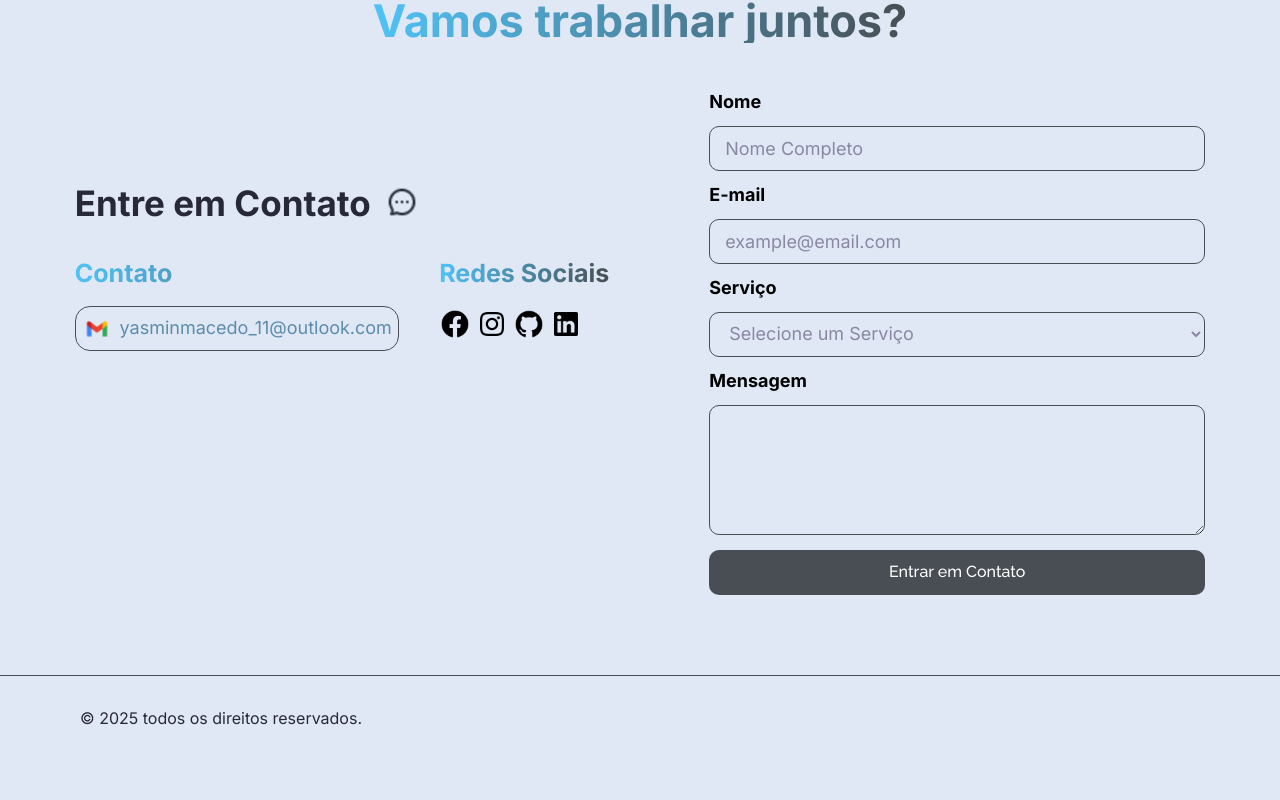
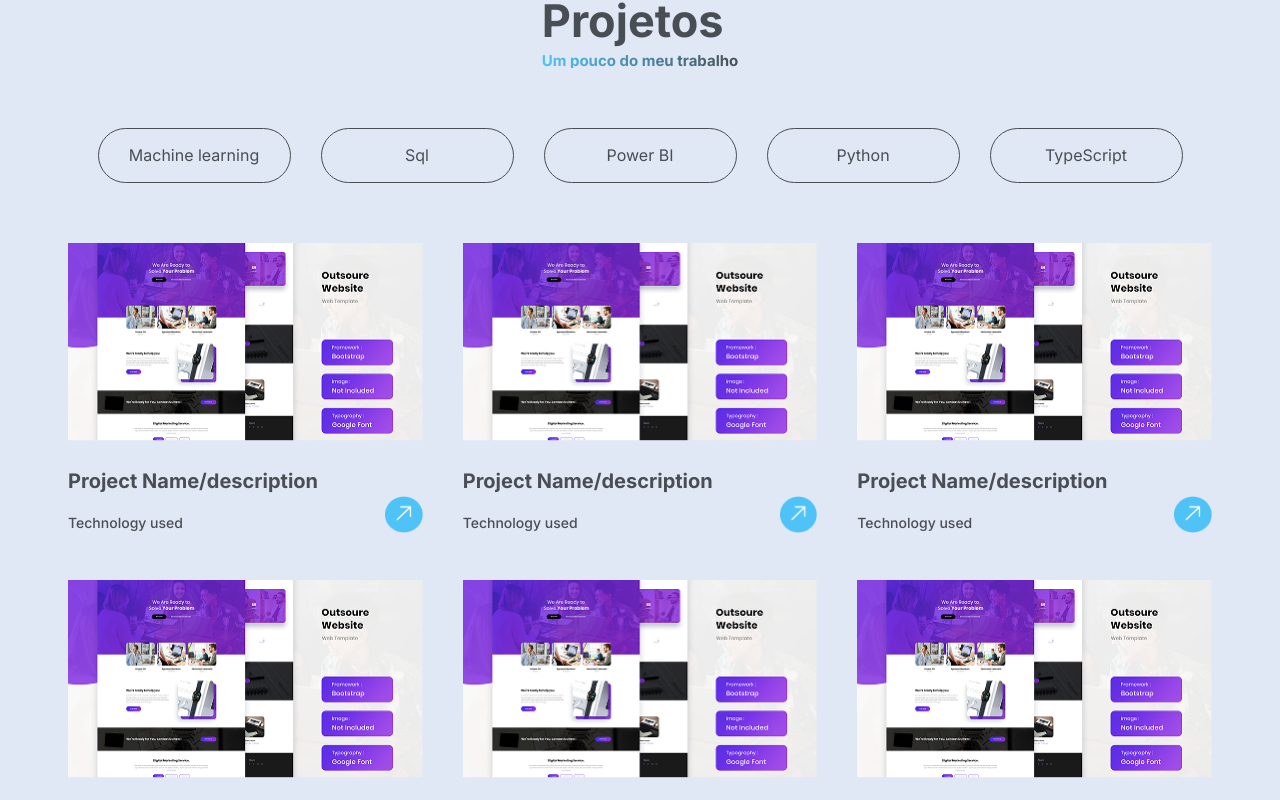
Before and after one commit to yasminmcedo11/portfolio, a Next.js app: page / in a window 1280 px wide. Shown: the part 1220-2020 px from the top of the page. Before the commit the page ends 1980 px from the top, so only its background shows below. Built offline with nearby package versions, Linux system fonts and the light colour scheme.

Commit message:
feat: criando design base da secao Projetos

```diff
--- a/src/app/page.tsx
+++ b/src/app/page.tsx
@@ -5,6 +5,7 @@ import Home from "@/components/Home";
 import SobreMim from "@/components/SobreMim";
 import Footer from "@/components/Footer";
 import Contato from "@/components/Contato";
+import Projetos from "@/components/Projetos";
 
 
 export default function HomePage() {
@@ -13,6 +14,7 @@ export default function HomePage() {
       <Header/>
       <Home/>
       <SobreMim/>
+      <Projetos/>
       <Contato/>
       <Footer/>
     </>
--- /dev/null
+++ b/src/components/Buttons/ProjectButtons/index.tsx
@@ -0,0 +1,17 @@
+"use client"
+
+import styles from "./styles.module.css"
+
+interface ButtonProps {
+    text: string
+}
+
+export default function ProjectButtons(props: ButtonProps) {
+    const buttonText = props.text
+
+    return (
+        <button className={styles.button}>
+            {buttonText}
+        </button>
+    )
+}
--- /dev/null
+++ b/src/components/Buttons/ProjectButtons/styles.module.css
@@ -0,0 +1,16 @@
+@import url('https://fonts.googleapis.com/css2?family=Inter:wght@400;500;600;700&display=swap');
+
+.button {
+    width: 193px;
+    height: 55px;
+    padding: 10px;
+    border-radius: 50px;
+    border: 1px solid #484E53;
+    font-family: 'Inter', sans-serif;
+    color: #484E53;
+    font-size: 16px;
+    font-weight: 400;
+    line-height: 150%;
+    letter-spacing: 0%;
+    cursor: pointer;
+}
--- /dev/null
+++ b/src/components/Buttons/ShowMoreButton/index.tsx
@@ -0,0 +1,11 @@
+"use client"
+
+import styles from "./styles.module.css"
+
+export default function ShowMoreButton() {
+    return (
+        <button className={styles.button}>
+            Ver Tudo
+        </button>
+    )
+}
--- /dev/null
+++ b/src/components/Buttons/ShowMoreButton/styles.module.css
@@ -0,0 +1,16 @@
+@import url('https://fonts.googleapis.com/css2?family=Inter:wght@400;500;600;700&display=swap');
+
+.button {
+    width: 210px;
+    height: 56px;
+    padding: 10px;
+    border-radius: 50px;
+    border: 1px solid #484E53;
+    font-family: 'Inter', sans-serif;
+    font-size: 20px;
+    font-weight: 400;
+    line-height: 150%;
+    letter-spacing: 0%;
+    color: #484E53;
+    cursor: pointer;
+}
--- /dev/null
+++ b/src/components/CardProjeto/index.tsx
@@ -0,0 +1,18 @@
+import styles from "./styles.module.css"
+
+export default function CardProjeto() {
+    return (
+        <>
+            <div className={styles.container}>
+                <img src="imageExample.png" alt="Imagem do Projeto"/>
+                <div>
+                    <h2>Project Name/description</h2>
+                    <div className={styles.info}>
+                        <p>Technology used</p>
+                        <img src="sendButton.png" alt="Botao de Enviar"/>
+                    </div>
+                </div>
+            </div>
+        </>
+    )
+}
--- /dev/null
+++ b/src/components/CardProjeto/styles.module.css
@@ -0,0 +1,50 @@
+@import url('https://fonts.googleapis.com/css2?family=Inter:wght@400;500;600;700&display=swap');
+
+.container {
+    display: flex;
+    flex-direction: column;
+    gap: 25px;
+    width: 354.66px;
+    height: 297.33px;
+}
+
+.container > img {
+    width: 354.66px;
+    height: 198.33px;
+}
+
+.container > div {
+    display: flex;
+    flex-direction: column;
+    justify-content: space-between;
+}
+
+.container > div > h2 {
+    font-family: 'Inter', sans-serif;
+    font-size: 20px;
+    font-weight: 700;
+    line-height: 150%;
+    letter-spacing: 0%;
+    color: #484E53;
+}
+
+.info {
+    display: flex;
+    flex-direction: row;
+    justify-content: space-between;
+    align-items: flex-end;
+}
+
+.info > p {
+    font-family: 'Inter', sans-serif;
+    font-size: 14px;
+    font-weight: 500;
+    line-height: 150%;
+    letter-spacing: 0%;
+    color: #484E53;
+}
+
+.info > img {
+    width: 37.66px;
+    height: 37.66px;
+}
--- a/src/components/Projetos/index.tsx
+++ b/src/components/Projetos/index.tsx
@@ -0,0 +1,31 @@
+import ProjectButtons from "../Buttons/ProjectButtons"
+import ShowMoreButton from "../Buttons/ShowMoreButton"
+import CardProjeto from "../CardProjeto"
+import styles from "./styles.module.css"
+
+export default function Projetos() {
+    return (
+        <section className={styles.section}>
+            <div className={styles.titulo}>
+                <h2>Projetos</h2>
+                <h3>Um pouco do meu trabalho</h3>
+            </div>
+            <div className={styles.buttons}>
+                <ProjectButtons text="Machine learning"/>
+                <ProjectButtons text="Sql"/>
+                <ProjectButtons text="Power BI"/>
+                <ProjectButtons text="Python"/>
+                <ProjectButtons text="TypeScript"/>
+            </div>
+            <div className={styles.cards}>
+                <CardProjeto/>
+                <CardProjeto/>
+                <CardProjeto/>
+                <CardProjeto/>
+                <CardProjeto/>
+                <CardProjeto/>
+            </div>
+            <ShowMoreButton/>
+        </section>
+    )
+}
--- a/src/components/Projetos/styles.module.css
+++ b/src/components/Projetos/styles.module.css
@@ -0,0 +1,49 @@
+@import url('https://fonts.googleapis.com/css2?family=Inter:wght@400;500;600;700&display=swap');
+
+.section {
+    display: flex;
+    flex-direction: column;
+    align-items: center;
+    margin: 80px;
+    gap: 60px;
+}
+
+.titulo {
+    display: flex;
+    flex-direction: column;
+    gap: 10px;
+}
+
+.titulo > h2 {
+    font-family: 'Inter', sans-serif;
+    font-size: 45px;
+    font-weight: 800;
+    line-height: 100%;
+    letter-spacing: -3%;
+    color: #484E53;
+}
+
+.titulo > h3 {
+    font-family: 'Inter', sans-serif;
+    font-size: 15px;
+    font-weight: 650;
+    line-height: 100%;
+    letter-spacing: -3%;
+    background: linear-gradient(to right, #4FC3F7, #484E53);
+    -webkit-background-clip: text;
+    -webkit-text-fill-color: transparent;
+    background-clip: text;
+    color: transparent;
+}
+
+.buttons {
+    display: flex;
+    flex-direction: row;
+    gap: 30px;
+}
+
+.cards {
+    display: grid;
+    grid-template-columns: repeat(3, 1fr);
+    gap: 40px;
+}
```
Also changed, not shown: public/imageExample.png (added), public/sendButton.png (added), src/components/CardServico/index.tsx (added), src/components/CardServico/styles.module.css (added).
